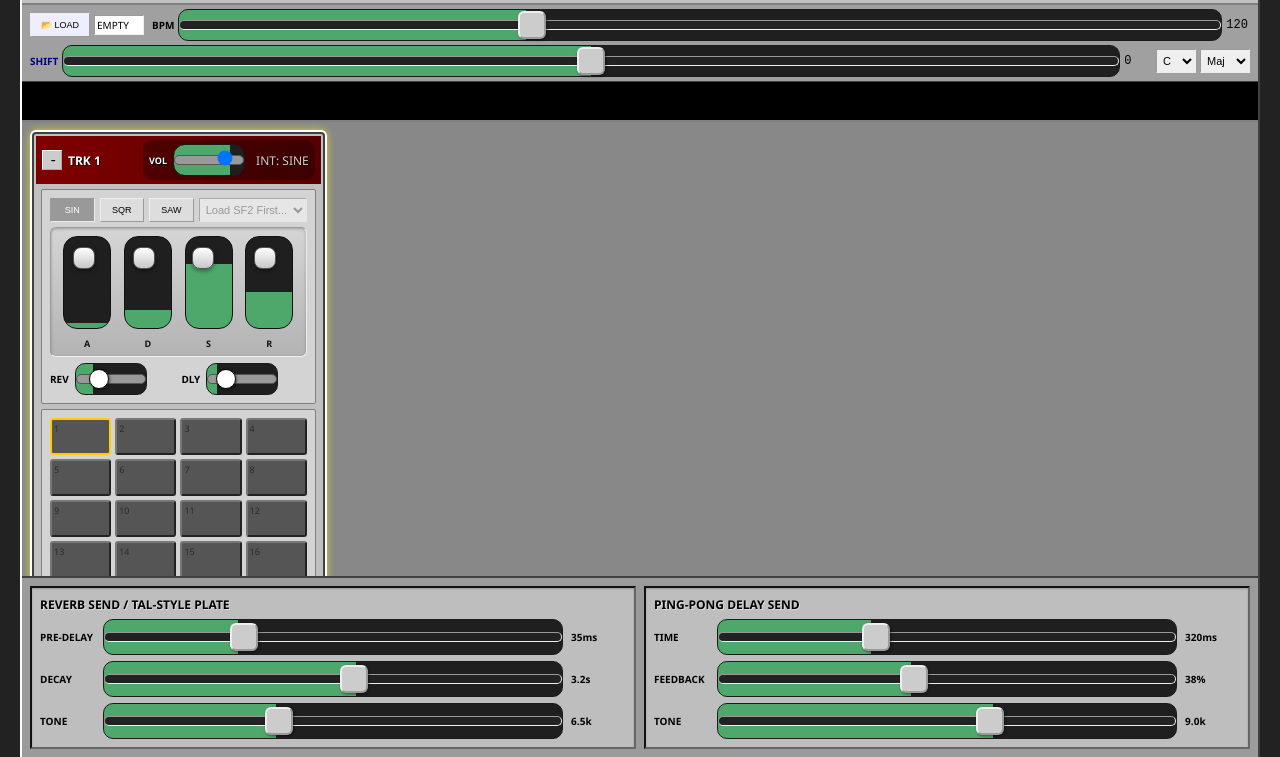
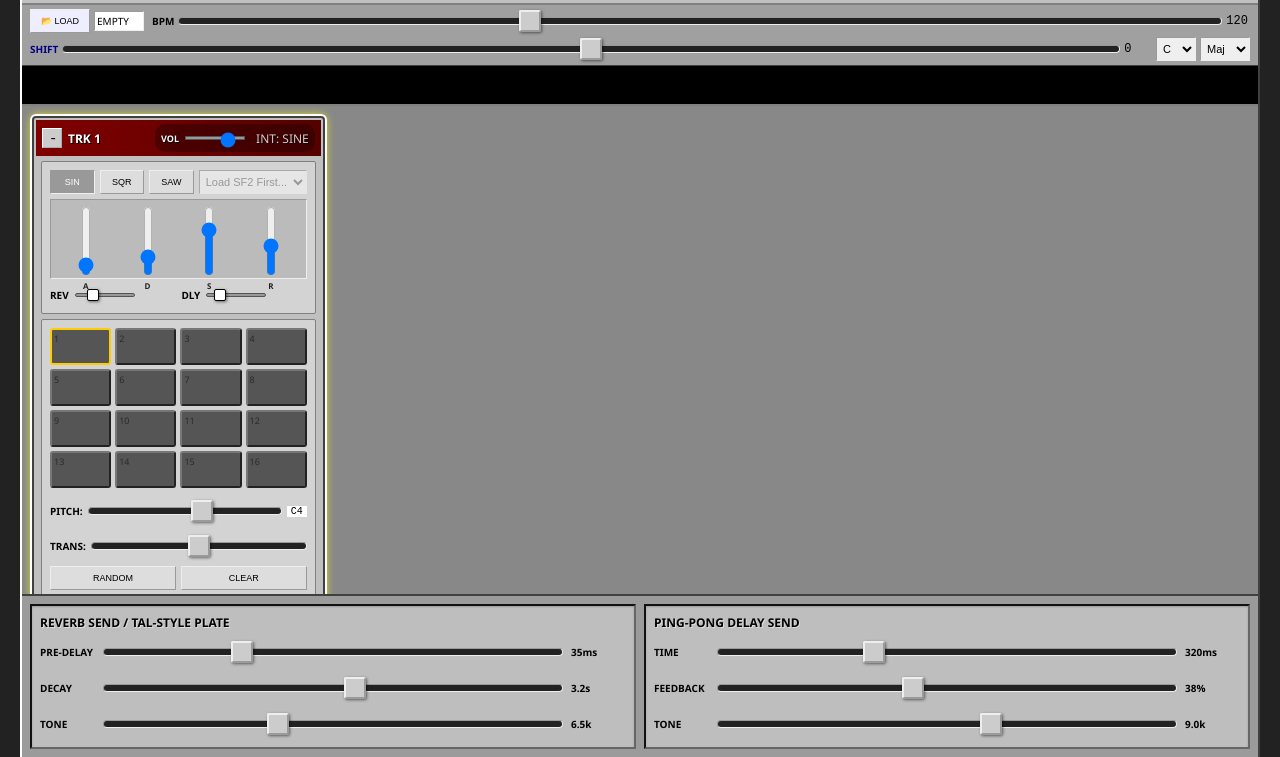
Before and after one commit to jeromepotter/SF-100, a plain HTML site: page index.html in a window 1280 px wide. Shown: the part 43-800 px from the top of the page. Drawn offline with Linux system fonts and the light colour scheme.

Commit message:
Restore classic slider styling

```diff
--- a/index.html
+++ b/index.html
@@ -196,66 +196,43 @@
 
         /* --- SLIDERS --- */
         input[type=range] {
-            -webkit-appearance: none; background: linear-gradient(to right, #4fa86b 0%, #4fa86b var(--fill, 50%), #1f1f1f var(--fill, 50%), #1f1f1f 100%);
-            touch-action: pan-x pan-y;
-            min-height: 32px;
-            padding: 8px 0;
-            border-radius: 12px;
-            border: 1px solid #1a1a1a;
+            -webkit-appearance: none; background: transparent;
+            touch-action: none;
         }
         input[type=range]:focus { outline: none; }
 
         .adsr-container {
-            display: flex; justify-content: space-between; height: 130px;
-            background: linear-gradient(180deg, #d5d5d5, #b3b3b3);
-            border: 1px inset; padding: 6px; border-radius: 6px;
-            box-shadow: inset 0 1px 3px rgba(0,0,0,0.25);
+            display: flex; justify-content: space-between; height: 80px;
+            background: #bbb; border: 1px inset; padding: 4px;
         }
         .fader-group { display: flex; flex-direction: column; align-items: center; flex: 1; }
-        .fader-label { font-size: 9px; font-weight: bold; color: #111; margin-top: 6px; letter-spacing: 0.5px; }
+        .fader-label { font-size: 8px; font-weight: bold; color: #222; margin-top: 2px; }
 
         input[type=range].vertical {
-            -webkit-appearance: none; width: 48px; height: 100%; cursor: pointer;
-            background: linear-gradient(to top, #1d1d1d, #2c2c2c);
-            border-radius: 14px; border: 1px solid #111; padding: 10px 14px;
-        }
-        input[type=range].vertical::-webkit-slider-runnable-track {
-            width: 12px; height: 100%; background: transparent;
-        }
-        input[type=range].vertical::-webkit-slider-thumb {
-            -webkit-appearance: none; width: 22px; height: 22px; border-radius: 8px;
-            background: linear-gradient(180deg, #fff, #c8c8c8);
-            border: 1px solid #555; box-shadow: 0 2px 4px rgba(0,0,0,0.4);
-            margin-left: -5px;
-        }
-
-        input[type=range].vertical::-moz-range-track { background: transparent; border: none; }
-        input[type=range].vertical::-moz-range-thumb {
-            width: 22px; height: 22px; border-radius: 8px; border: 1px solid #555; background: linear-gradient(180deg, #fff, #c8c8c8);
-            box-shadow: 0 2px 4px rgba(0,0,0,0.4);
+            -webkit-appearance: slider-vertical; width: 30px; height: 100%; cursor: pointer;
         }
 
         input[type=range].horiz {
-            width: 100%; height: 36px; margin: 0; border-radius: 10px;
+            width: 100%; height: 30px; margin: 0;
         }
         input[type=range].horiz::-webkit-slider-runnable-track {
-            height: 10px; background: #222; border: 1px inset; border-radius: 5px;
+            height: 8px; background: #222; border: 1px inset; border-radius: 4px;
         }
         input[type=range].horiz::-webkit-slider-thumb {
-            -webkit-appearance: none; width: 28px; height: 28px;
+            -webkit-appearance: none; width: 22px; height: 22px;
             background: #ccc; border: 2px outset #eee;
-            margin-top: -10px; border-radius: 6px;
+            margin-top: -8px; border-radius: 2px;
             box-shadow: 1px 1px 3px rgba(0,0,0,0.5);
         }
 
         input[type=range].mini-vol {
-            width: 72px; height: 28px;
+            width: 60px; height: 20px;
         }
         input[type=range].mini-vol::-webkit-slider-runnable-track {
-            height: 10px; background: #999; border: 1px solid #555; border-radius: 6px;
+            height: 4px; background: #999; border: 1px solid #555;
         }
         input[type=range].mini-vol::-webkit-slider-thumb {
-            width: 20px; height: 20px; margin-top: -6px; background: #fff; border: 1px solid #000; border-radius: 50%;
+            width: 12px; height: 12px; margin-top: -5px; background: #fff; border: 1px solid #000;
         }
 
         /* --- GRID --- */
@@ -606,13 +583,8 @@
         }
 
         function paintRange(el) {
-            const min = parseFloat(el.min || 0);
-            const max = parseFloat(el.max || 100);
-            const val = parseFloat(el.value || 0);
-            const pct = ((val - min) / (max - min)) * 100;
-            const dir = el.classList.contains('vertical') ? 'to top' : 'to right';
-            el.style.setProperty('--fill', `${pct}%`);
-            el.style.background = `linear-gradient(${dir}, #4fa86b 0%, #4fa86b ${pct}%, #1f1f1f ${pct}%, #1f1f1f 100%)`;
+            // Preserve default styling while ensuring any previous inline gradients are cleared
+            el.style.background = 'transparent';
         }
 
         function paintAllRanges() {
```
